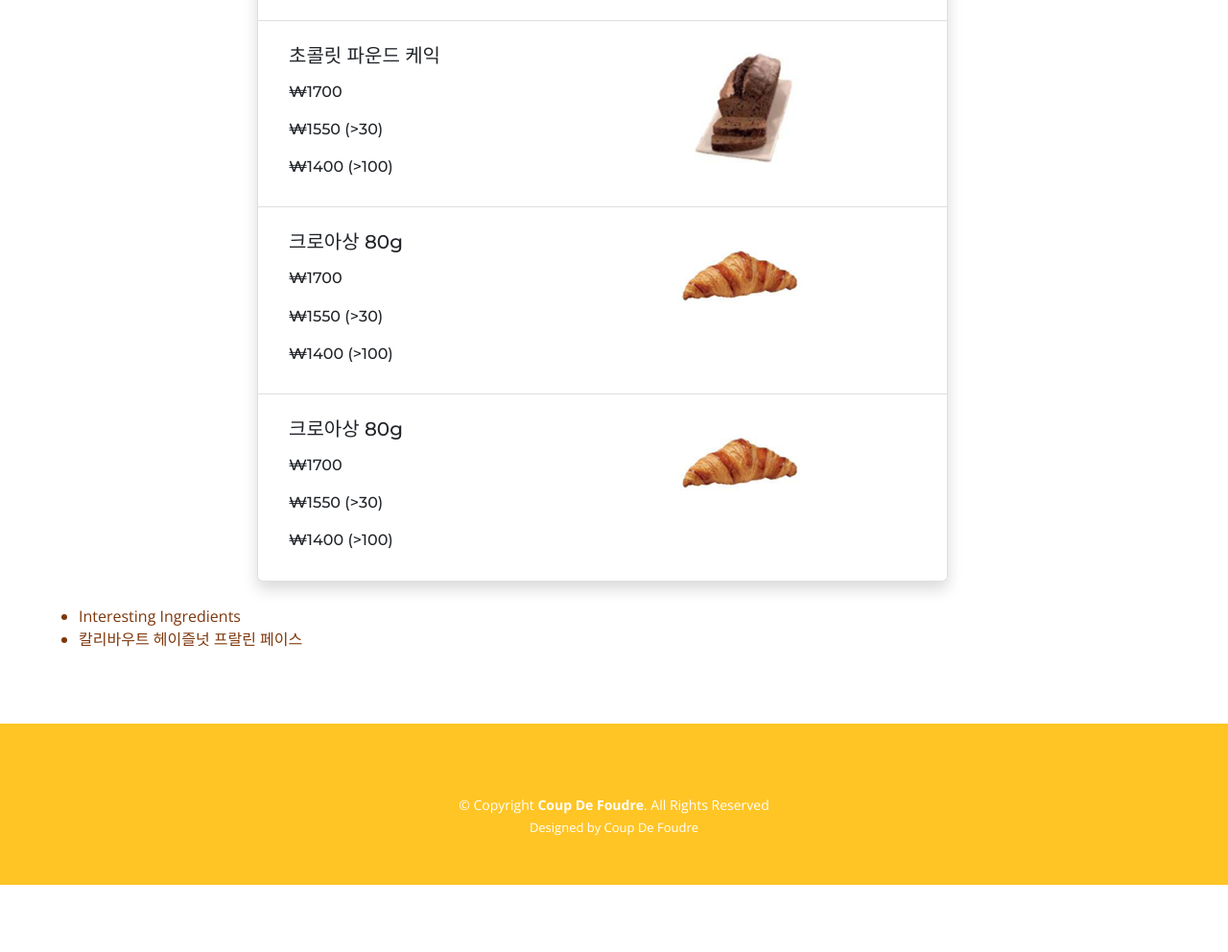
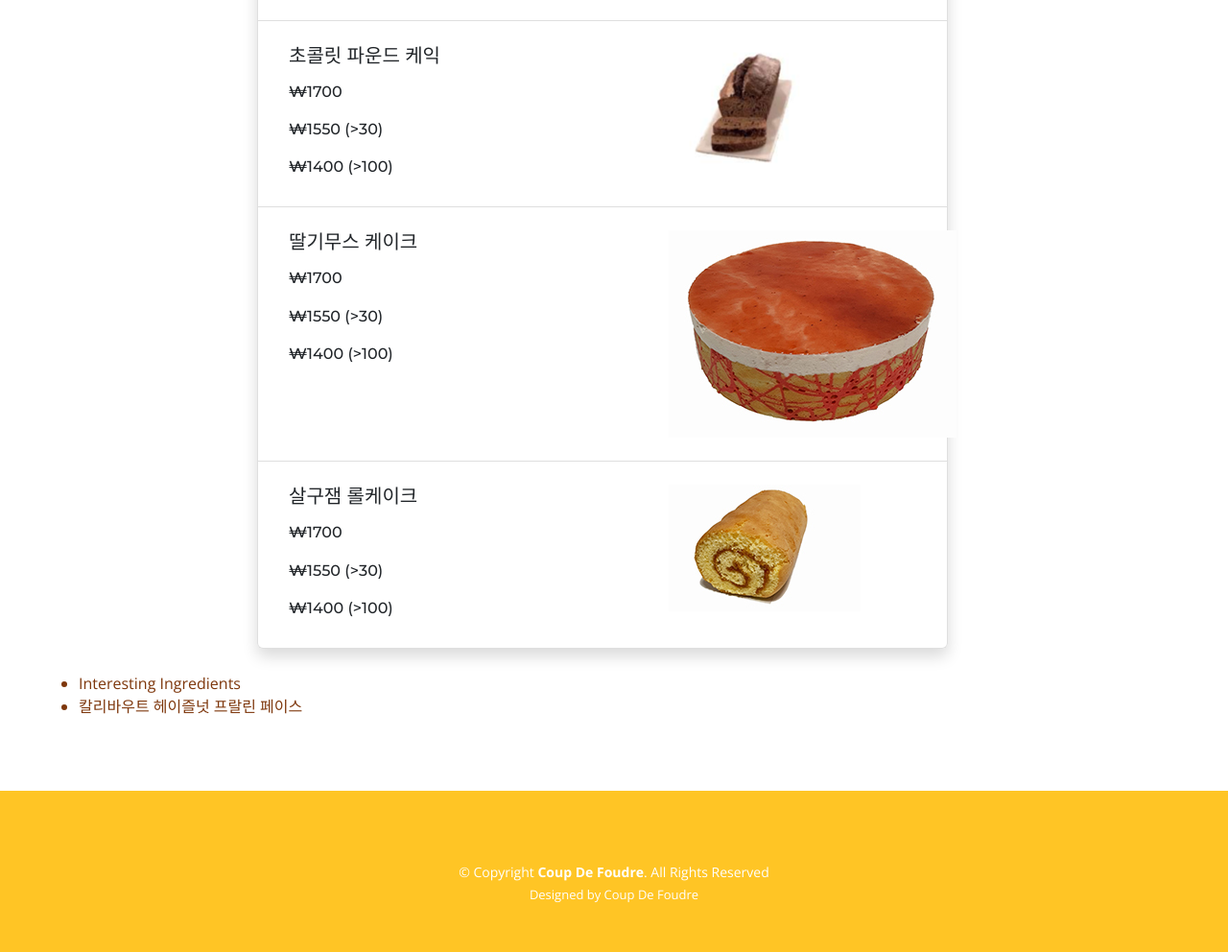
Before and after one commit to Thor1602/muin-store, a Flask app: page /products in a window 1280 px wide. Shown: the part 2374-3366 px from the top of the page at 96% size. Before the commit the page ends 3296 px from the top, so only its background shows below. Run offline with Flask 2, Linux system fonts and the light colour scheme; the visitor is signed in with stand-in values (Sample User, id 1); parts of the project's set-up code (start-up, migrations or seed data) failed here and were passed over; some libraries are stand-ins or nearby versions.

Commit message:
updated admin product page

```diff
--- a/app.py
+++ b/app.py
@@ -30,7 +30,6 @@ def admin_overview():
     if not session.get('logged_in'):
         return redirect(url_for('login'))
     else:
-        DATABASE_URL = os.environ['DATABASE_URL']
         if request.method == 'POST':
             if 'btn_delete_comment' in request.form:
                 main.delete_row_by_id('comments',request.form['btn_delete_comment'])
@@ -39,7 +38,7 @@ def admin_overview():
                 comment = Database.Comment(request.form['comment'])
                 comment.register_comment()
                 redirect(url_for('admin_overview'))
-        return render_template('admin_overview.html', comments=main.read_table('comments'),DATABASE_URL=DATABASE_URL)
+        return render_template('admin_overview.html', comments=main.read_table('comments'))
 
 @app.route('/business_plan', methods=['GET', 'POST'])
 def business_plan():
--- a/templates/products.html
+++ b/templates/products.html
@@ -316,7 +316,7 @@
                                     <div class="media-body order-2 order-lg-1">
                                         <div class="row">
                                             <div class="col-7">
-                                                <h5 class="mt-0 font-weight-bold mb-2">크로아상 80g</h5>
+                                                <h5 class="mt-0 font-weight-bold mb-2">딸기무스 케이크</h5>
                                                 <p class="font-italic text-muted mb-0 small"></p>
                                                 <div class="d-flex align-items-center justify-content-between mt-1">
                                                     <h6 class="font-weight-bold my-2">₩1700</h6>
@@ -329,7 +329,7 @@
                                                 </div>
                                             </div>
                                             <div class="col-5">
-                                                <img src="/static/img/admin/크로아상.png" alt="Generic placeholder image"
+                                                <img src="/static/img/strawberry-bavarois.jpg" alt="Generic placeholder image"
                                                       class="">
                                             </div>
                                         </div>
@@ -342,7 +342,7 @@
                                     <div class="media-body order-2 order-lg-1">
                                         <div class="row">
                                             <div class="col-7">
-                                                <h5 class="mt-0 font-weight-bold mb-2">크로아상 80g</h5>
+                                                <h5 class="mt-0 font-weight-bold mb-2">살구잼 롤케이크</h5>
                                                 <p class="font-italic text-muted mb-0 small"></p>
                                                 <div class="d-flex align-items-center justify-content-between mt-1">
                                                     <h6 class="font-weight-bold my-2">₩1700</h6>
@@ -355,7 +355,7 @@
                                                 </div>
                                             </div>
                                             <div class="col-5">
-                                                <img src="/static/img/admin/크로아상.png" alt="Generic placeholder image"
+                                                <img src="/static/img/rollcake1.jpg" alt="Generic placeholder image"
                                                       class="">
                                             </div>
                                         </div>
```
